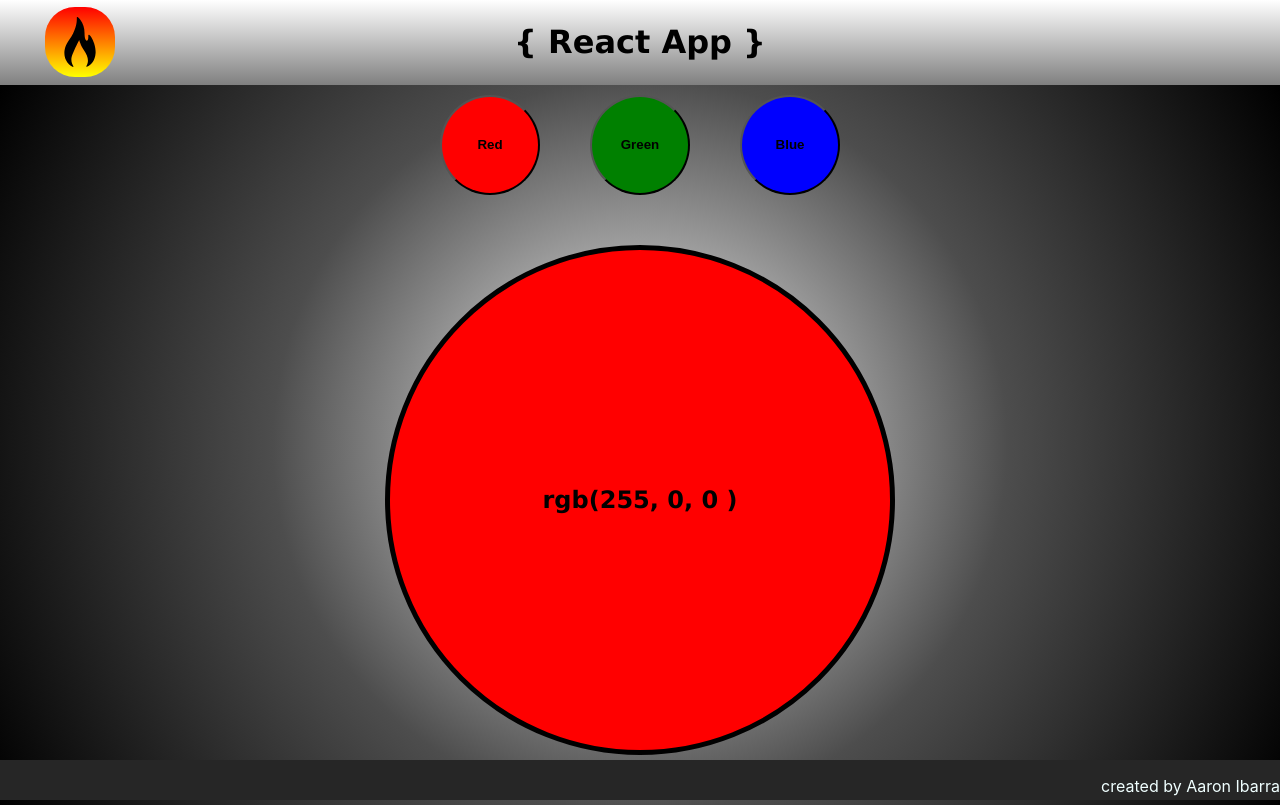
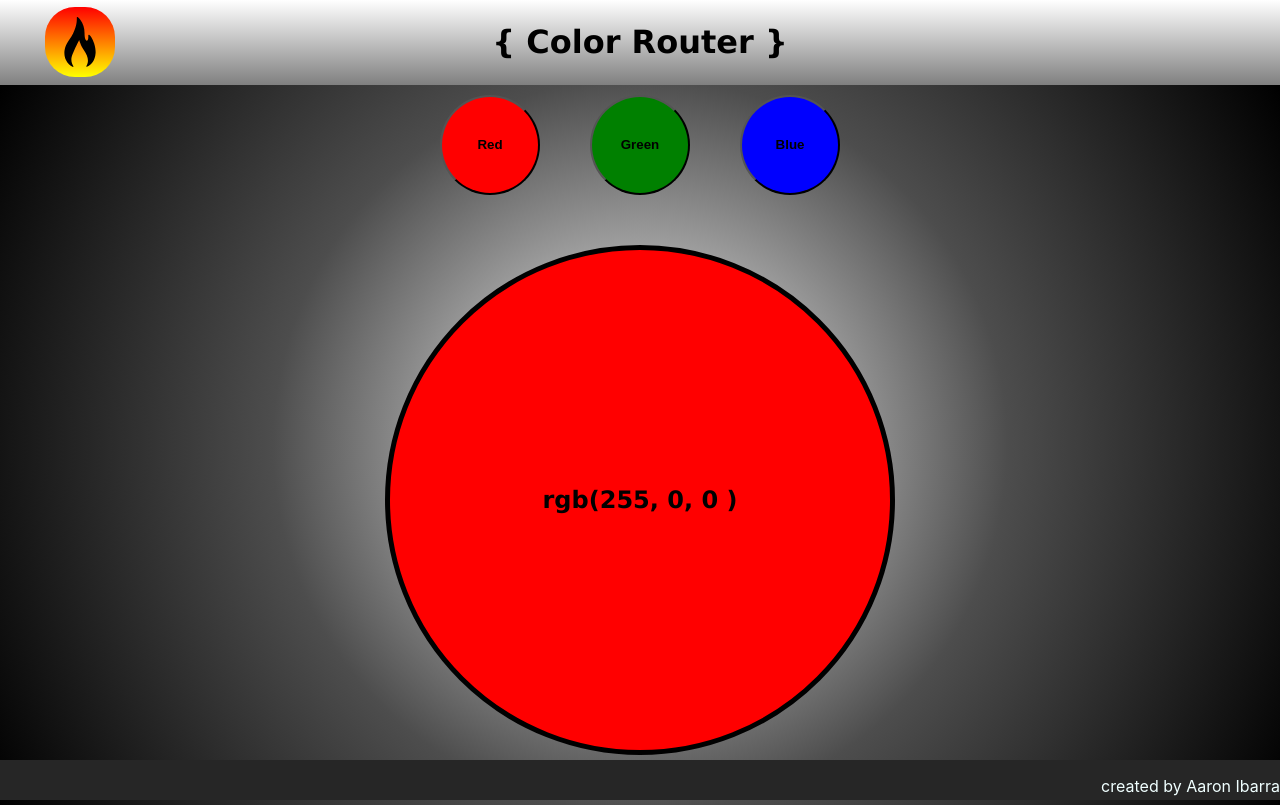
Before and after one commit to Aaron-Ibarra/color-router-from-scratch, a React (Create React App) app: page /rgb/255/0/0 in a window 1280 px wide. Built offline with nearby package versions, Linux system fonts and the light colour scheme.

Commit message:
removed some nonsense code

```diff
--- a/src/App.js
+++ b/src/App.js
@@ -1,7 +1,3 @@
-import logo from './logo.svg';
-import { BrowserRouter, Link, Redirect, Route, Switch } from 'react-router-dom';
-import RGB from './components/RGB/RGB.js';
-import NotFound from './components/NotFound.js';
 import './App.css';
 import Main from './components/Main/Main.js';
 import Footer from './components/layout/Footer/Footer.js';
--- a/src/components/layout/Header/Header.js
+++ b/src/components/layout/Header/Header.js
@@ -3,7 +3,7 @@ import logo from './flame-logo.svg';
 import './Header.css';
 
 export default function Header() {
-  const whateverText = '{ React App }';
+  const whateverText = '{ Color Router }';
   return (
     <header>
       <div className="background"></div>
```
